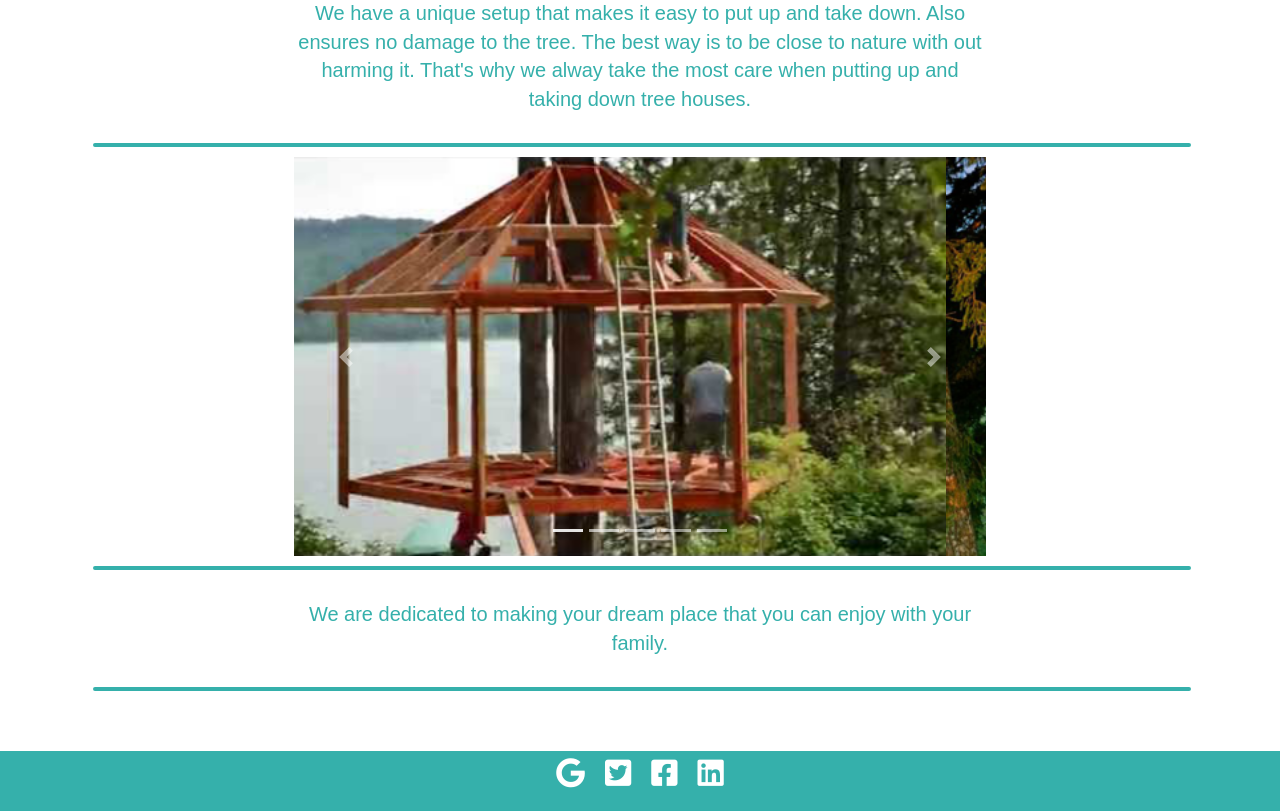
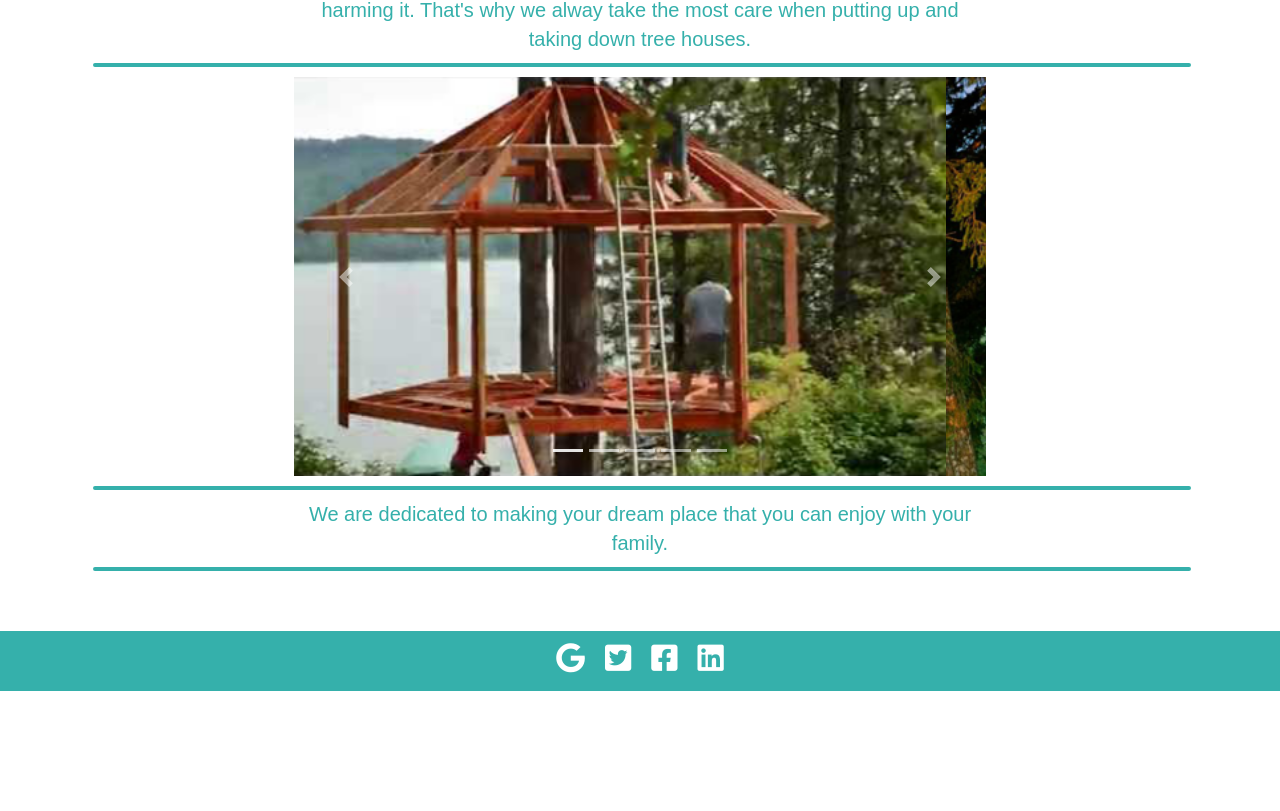
Before and after one commit to Colin-Sharp/Tree-house-shopping-basket, a React (Create React App) app: page / in a window 1280 px wide. Shown: the part 788-1599 px from the top of the page. After the commit the page ends 1479 px from the top, so only its background shows below. Built offline with nearby package versions, Linux system fonts and the light colour scheme.

Commit message:
adjust the margins

```diff
--- a/src/style/style.scss
+++ b/src/style/style.scss
@@ -32,13 +32,15 @@ hr {
 ::-webkit-scrollbar {
   display: none;
 }
+h1{
+  padding: 20px 0;
+}
 p,
 h1,
 h2,
 h3 {
   color: $side-color;
   font-family: $font-family;
-  padding: 20px 0;
 }
 
 // common code end
@@ -141,7 +143,7 @@ nav#side-bar ul a {
 .footer ul li {
   display: inline-block;
   font-size: 30px;
-  padding: 0 10px;
+  padding: 5px 10px 0;
   color: white;
 }
 // Footer end
```
